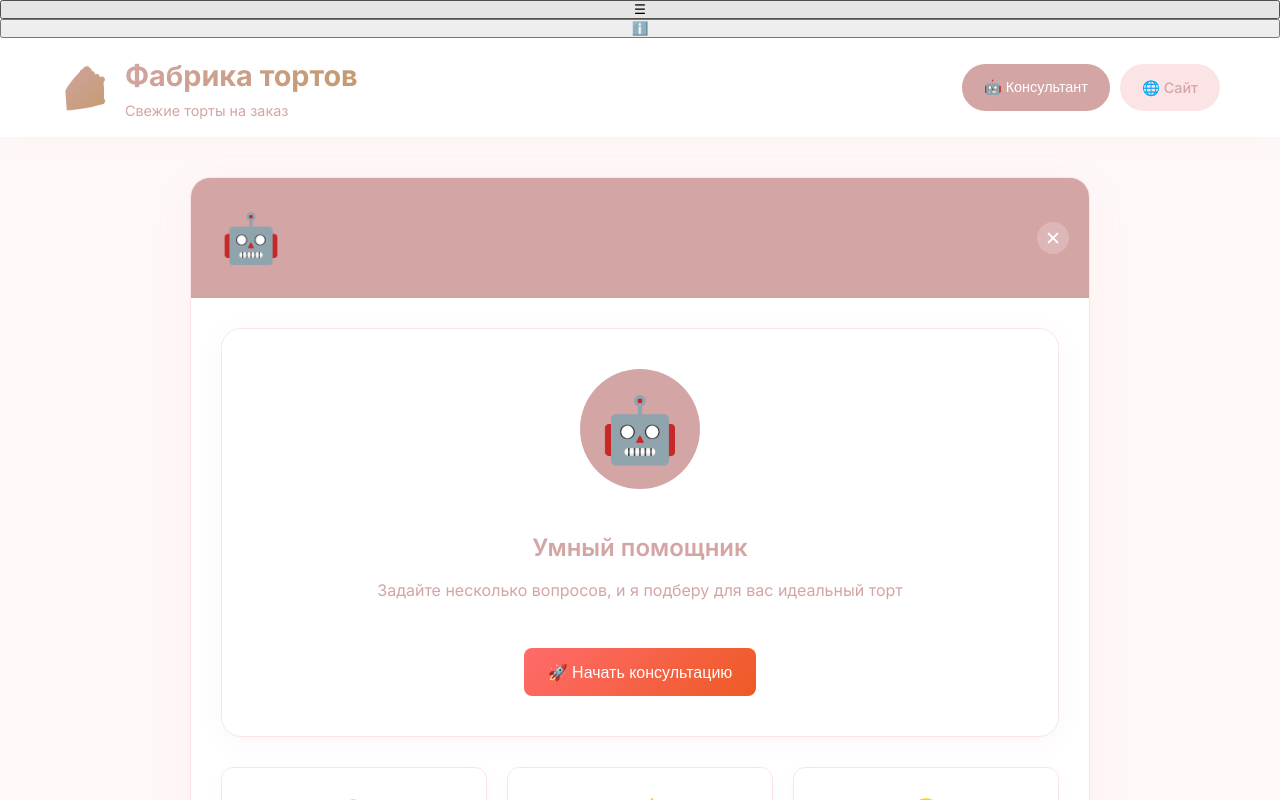
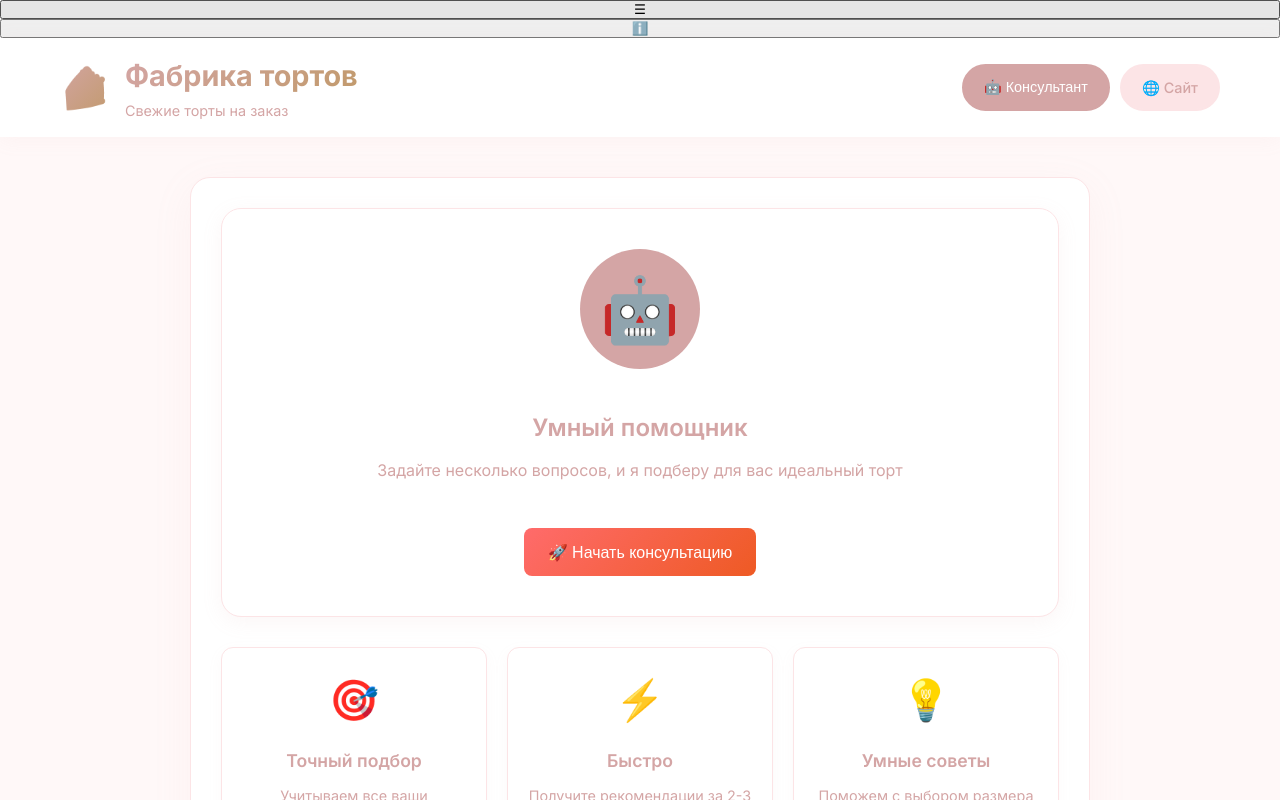
Before and after one commit to starikovanastia-lgtm/robot-consultant, a React (Vite) app: page / in a window 1280 px wide. Shown: the top 800 px of the page. Built offline with nearby package versions, Linux system fonts and the light colour scheme.

Commit message:
Remove consultant header completely

```diff
--- a/src/App.css
+++ b/src/App.css
@@ -586,6 +586,7 @@ body {
   overflow-y: auto;
   max-width: none;
   margin: 0;
+  height: 100%;
 }
 
 .consultant-fullscreen .consultant-card {
--- a/src/App.jsx
+++ b/src/App.jsx
@@ -509,15 +509,6 @@ function App() {
             <div className="consultant-fullscreen">
               <div className="consultant-container">
                 <div className="consultant-interface">
-                  <div className="consultant-header">
-                    <div className="consultant-avatar">🤖</div>
-                    <div className="consultant-info">
-                      <h3>Робот-консультант</h3>
-                    </div>
-                    <button className="close-consultant-btn" onClick={() => setCurrentView('catalog')}>
-                      ✕
-                    </button>
-                  </div>
                   <div className="consultant-content">
                     <div className="consultant-card">
                       <div className="consultant-avatar-large">🤖</div>
```
